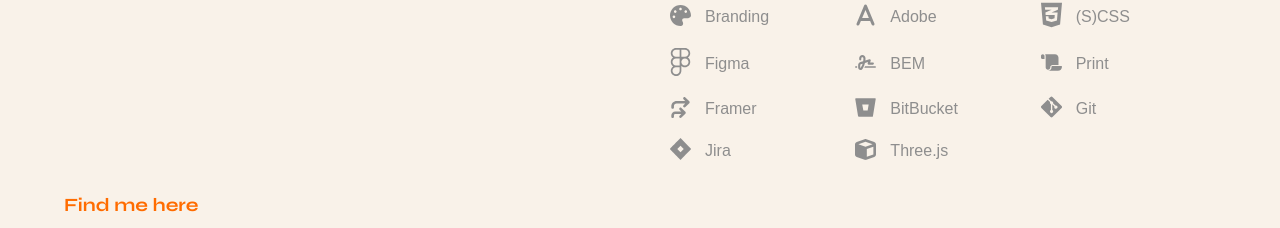
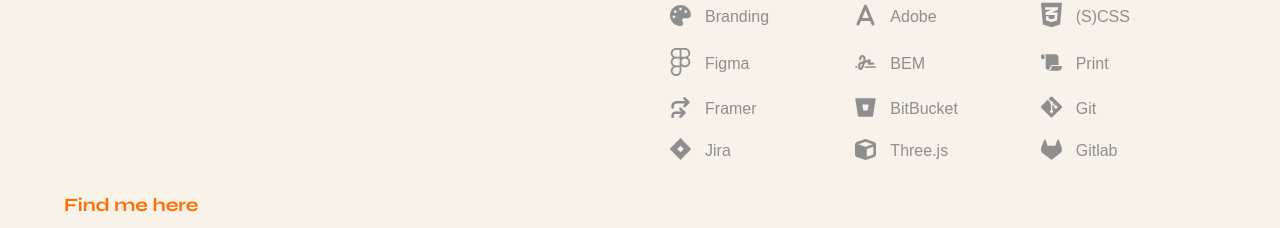
Before and after one commit to HalloJo/jorik-van-ruiswijk, a Next.js app: page / in a window 1280 px wide. Shown: the part 2480-2708 px from the top of the page. Built offline with nearby package versions, Linux system fonts and the light colour scheme; a web font is replaced by a local one.

Commit message:
Add Gitlab to skill tree

```diff
--- a/data/Skills.ts
+++ b/data/Skills.ts
@@ -105,4 +105,9 @@ export const skills: SkillsProps[] = [
         skillTitle: "Three.js",
         alt: "Three.js"
     },
+    {
+        icon: "/assets/skills/gitlab.svg",
+        skillTitle: "Gitlab",
+        alt: "Gitlab"
+    },
 ];
```
Also changed, not shown: public/assets/skills/gitlab.svg (added).
